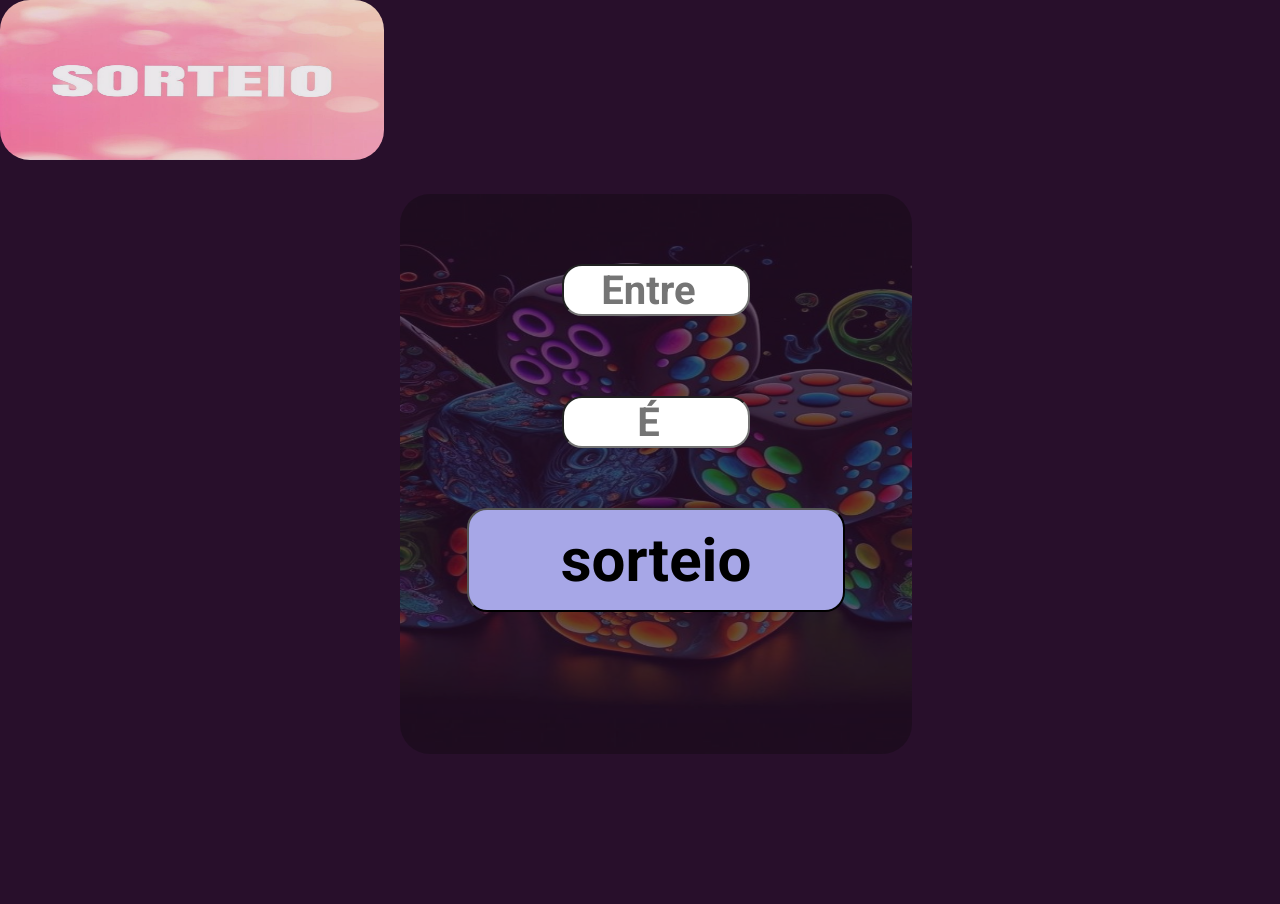
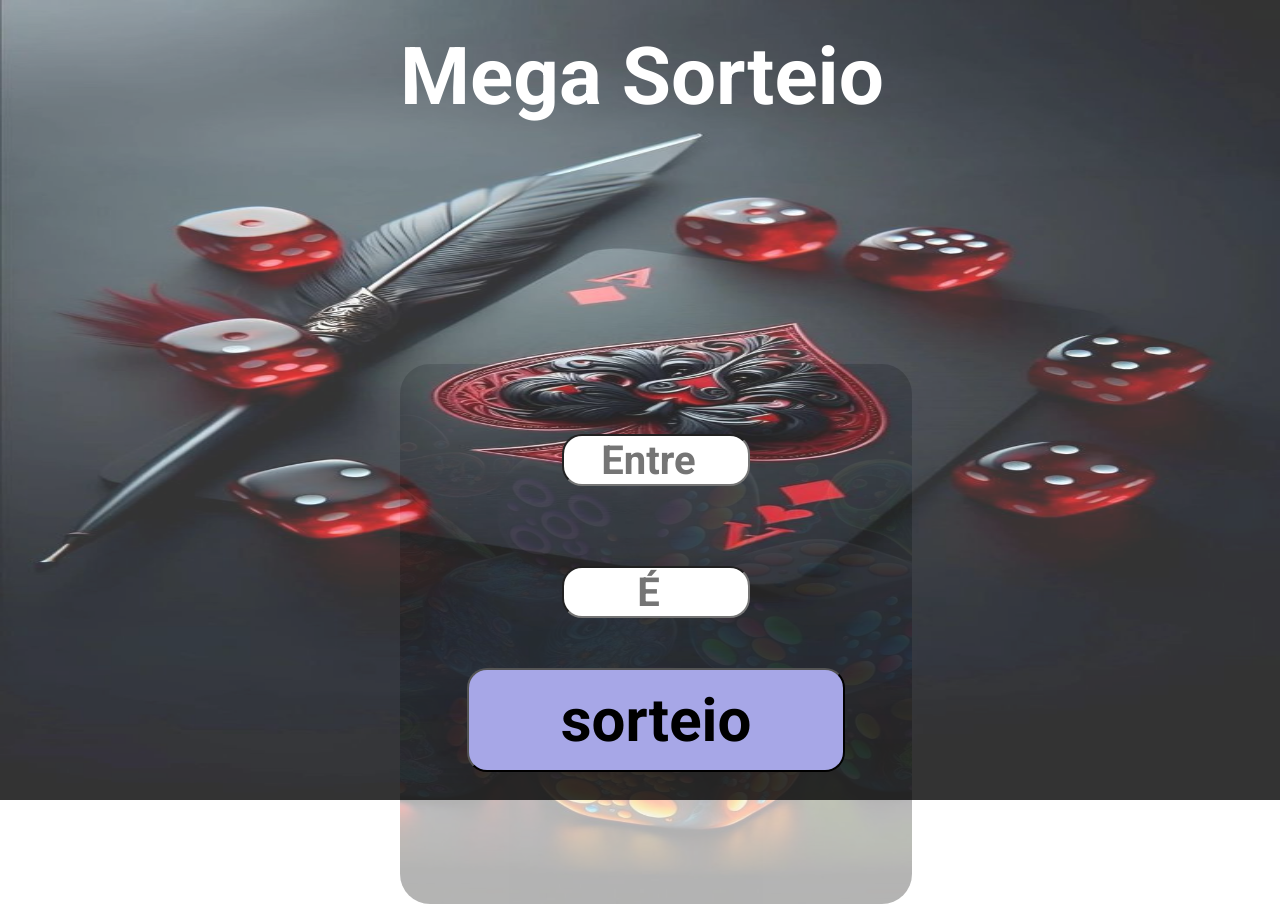
Before and after one commit to Edvaldo-jb-Junior/sorteio, a plain HTML site: page index.html in a window 1280 px wide. Before the commit the page ends 800 px from the top, so only its background shows below. Drawn offline with Linux system fonts and the light colour scheme; some packages are replaced by stand-ins of ours; a script that the page names is missing.

Commit message:
atualização

```diff
--- a/index.html
+++ b/index.html
@@ -14,7 +14,10 @@
 </head>
 
 <body>
-    <img src="./assets/sorteio1.jpg" alt="logo" class="logo-top">
+
+    <h1>Mega Sorteio</h1>
+
+    <img src="./assets/dados 2.jpg" alt="logo" id="logo-top">
 
         <div class="div-principal">
             <img src="./assets/0bf34a47d887b0cdd4d67e5e88775afa.jpg" alt="img-fundo" class="img-div">
--- a/styles.css
+++ b/styles.css
@@ -5,21 +5,28 @@
     font-family: "Roboto", sans-serif;
     outline: none;
     appearance: none;
+    overflow: hidden;
 }
-body{
-    background-color: rgb(40, 15, 43);
+
+h1{
+    color: white;
+    position: absolute;
+    z-index: 1;
+    margin: 30px 0 0 400px;
+    font-size: 80px;
 }
 
 .div-principal{
     width: 40vw;
     height: 70vh;
     padding: 20px;
-    margin: 10px 0 0 400px;
+    margin: -460px 0 0 400px;
     position: absolute;
     border-radius: 30px;
     display: flex;
     align-items: center;
     flex-direction: column;
+
 }
 .img-div{
     position: absolute;
@@ -30,12 +37,11 @@ body{
     opacity: 0.3;
 }
 
-.logo-top{
-    width: 30vw;
-    height: 20vh;
-    margin: 10px 0 0 450px 0;
-    border-radius: 30px;
-    opacity: 0.9;
+#logo-top{
+    width: 100vw;
+    height: 100vh;
+    z-index: -2;
+    opacity: 0.8;
 }
 
 .input-mim{
@@ -60,13 +66,13 @@ body{
 button {
     width: 80%;
     height: 20%;
-    margin-top: 10px;
     border-radius: 20px;
     font-size: 60px;
     text-align: center;
     cursor: pointer;
     font-weight: 700;
     background-color: rgb(167, 167, 231);
+
 }
 
 button:hover{
@@ -81,7 +87,7 @@ button:hover{
 
 @media (max-width: 1100px){
 
-    .logo-top{
+    #logo-top{
         width: 80vw;
         height: 20vh;
         margin: 15px 100px;
@@ -106,7 +112,7 @@ button:hover{
     }
 }
 @media(max-width: 550px){
-    .logo-top{
+    #logo-top{
         margin-left: 55px;
     }
     .div-principal{
@@ -126,7 +132,7 @@ button:hover{
         width:95vw !important;
         margin-top: -150px !important;
 }
-.logo-top{
+#logo-top{
     width: 95vw;
     margin-left: 10px 100px;
 }
```
Also changed, not shown: assets/dados 2.jpg (added), assets/dados 3.jpg (added), assets/dados4.jpg (added), assets/sorteio1.jpg (deleted).
